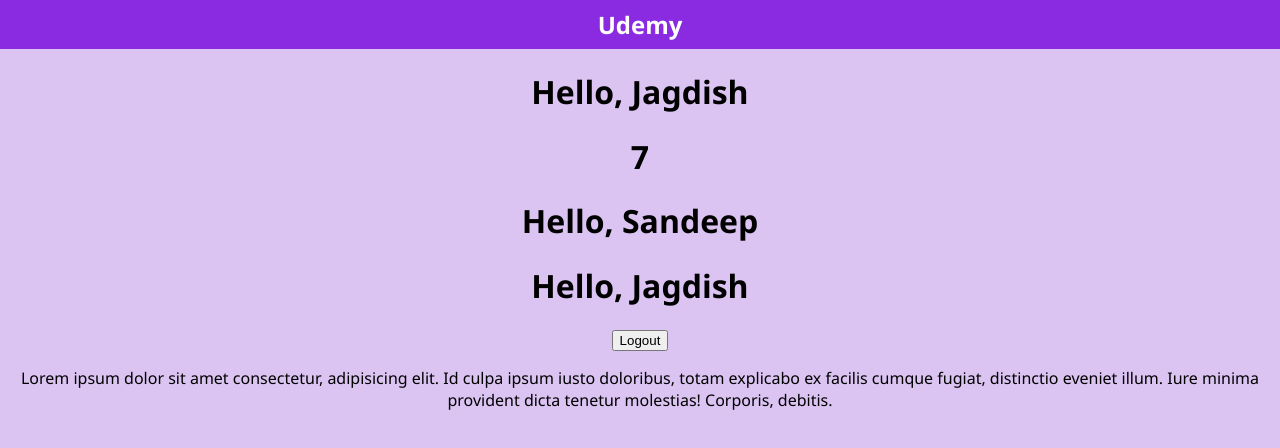
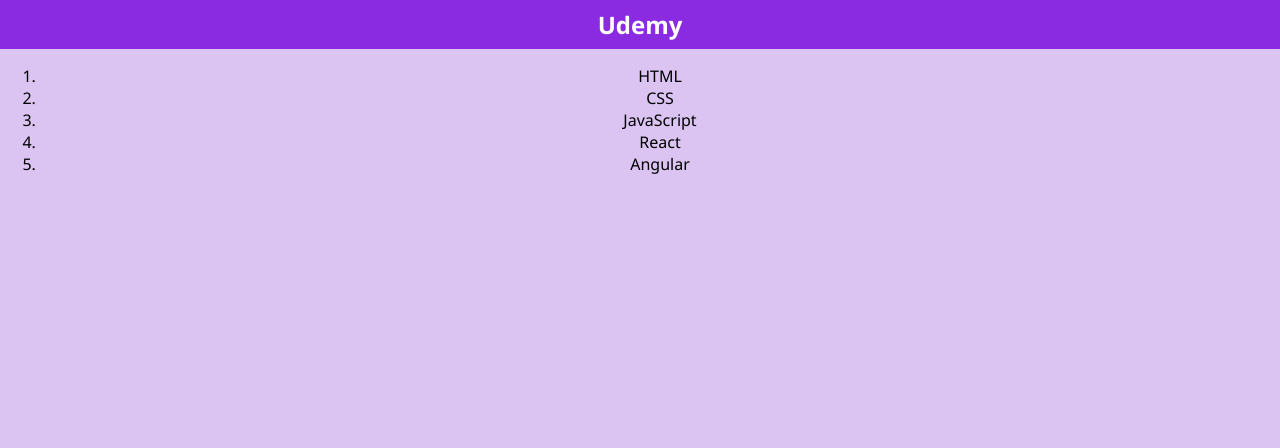
Before and after one commit to JagdishChopde20/ReactJS-Training, a React (Vite) app: page / in a window 1280 px wide. Shown: the top 448 px of the page. Built offline with nearby package versions, Linux system fonts and the light colour scheme.

Commit message:
Class 5 code uploaded.

```diff
--- a/src/App.jsx
+++ b/src/App.jsx
@@ -1,42 +1,21 @@
 import './App.css'
 import Header from './components/header/Header'
+import CourseItem from './components/course-item/CourseItem'
 
 function App() {
   // js code
-  const username = 'Jagdish';
-
-  const isUserLoggedIn = true;
-
-  function getUsername() {
-    if (isUserLoggedIn) {
-      return 'Sandeep';
-    }
-    else {
-      return 'Guest';
-    }
-  }
 
   return (
     <div>
       <Header />
-      <h1>Hello,  { username } </h1>
-      <h1> { 2 + 5 } </h1>
-      <h1> Hello, { getUsername() } </h1>
-      <h1> Hello, { isUserLoggedIn ? 'Jagdish' : 'Guest' } </h1>
 
-      { !isUserLoggedIn && <button>Login</button> }
-      { isUserLoggedIn && <button>Logout</button> }
-
-      {/* {
-        if (isUserLoggedIn) {
-      return 'Sandeep';
-    }
-    else {
-      return 'Guest';
-    }
-       } */}
-
-      <p>Lorem ipsum dolor sit amet consectetur, adipisicing elit. Id culpa ipsum iusto doloribus, totam explicabo ex facilis cumque fugiat, distinctio eveniet illum. Iure minima provident dicta tenetur molestias! Corporis, debitis.</p>
+      <ol id='id1'>
+        <CourseItem courseName="HTML"/>
+        <CourseItem courseName="CSS" />
+        <CourseItem courseName="JavaScript" />
+        <CourseItem courseName="React" />
+        <CourseItem courseName="Angular" />
+      </ol>
     </div>
   )
 }
--- /dev/null
+++ b/src/components/course-item/CourseItem.jsx
@@ -0,0 +1,9 @@
+function CourseItem(props) {
+    // props.courseName = 'Python'; <- Error
+
+    return (
+        <li> { props.courseName } </li>
+    )
+}
+
+export default CourseItem;
```
Also changed, not shown: 1 other file (tests, documents, lock files or other folders).
